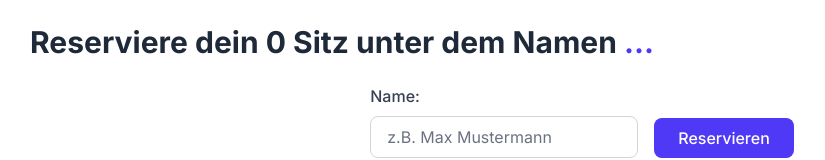
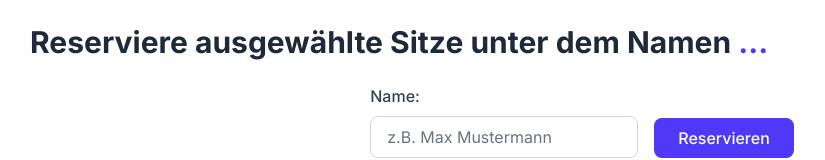
Before and after one commit to W4hr/simple-table-reservation, a SvelteKit app: page / in a window 1280 px wide. Shown: the top 160 px of the page, without its empty margins (58-883 px from the left). Built offline with nearby package versions, Linux system fonts and the light colour scheme; no server answers; the database is empty.

Commit message:
Fixed seat counter and improved number conditional language

```diff
--- a/src/routes/+page.svelte
+++ b/src/routes/+page.svelte
@@ -7,8 +7,8 @@
 
     let { data } = $props()
 
-    let tables = data.tables
-    // $inspect(tables)
+    let tables = $state(data.tables)
+    $inspect(tables)
 
     let seats_selected = $derived(tables.flatMap(table => table.seats.filter(seat => seat.selected).map(seat => seat.seat_id)))
     let count_seats = $derived(seats_selected.length)
@@ -18,7 +18,7 @@
 
 <div class="max-w-6xl mx-auto p-6">
     <h1 class="text-3xl font-bold text-gray-800 mb-6">
-        Reserviere dein{count_seats > 1 ? "e" : count_seats == 1 ? "en" : ""} {count_seats !== 1 ? count_seats : ""} Sitz{count_seats > 1 ? "e" : ""} unter dem Namen
+        Reserviere {count_seats === 0? "ausgewählte Sitze": count_seats === 1? "einen Sitz": `${count_seats} Sitze` } unter dem Namen
         <label for="nameInput" class="text-indigo-600">{ name ? name : "..." }</label>
     </h1>
 
```
